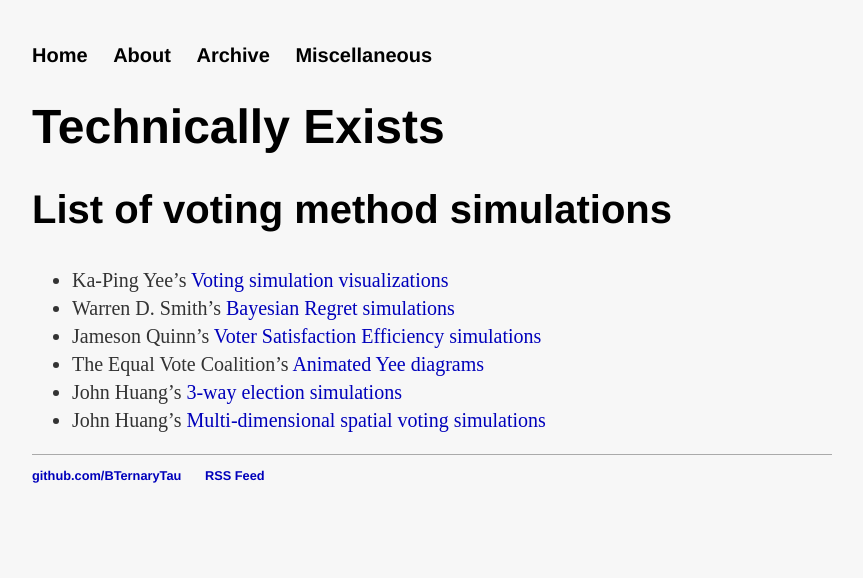
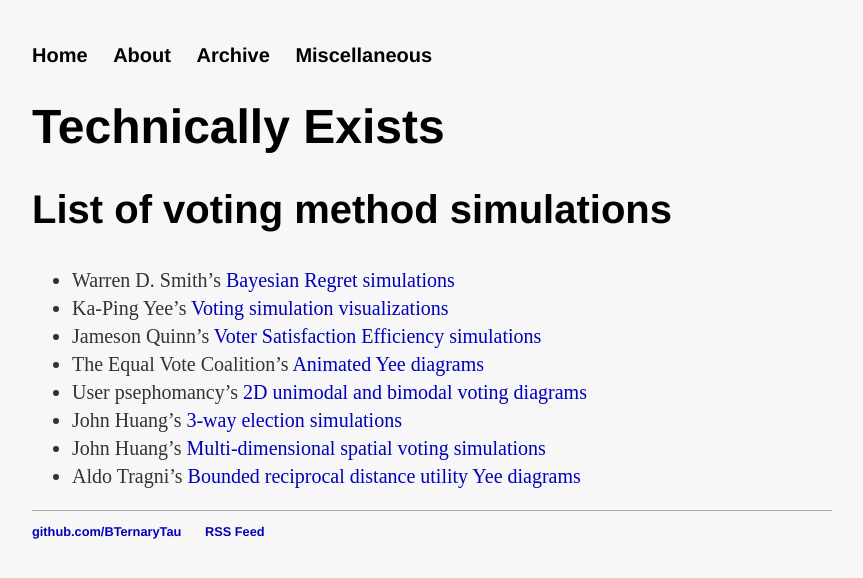
Before and after one commit to BTernaryTau/bternarytau.github.io, a Jekyll site: the page built from miscellaneous/voting-theory/list-of-voting-method-simulations.md, in a window 1280 px wide. Shown: the top 578 px of the page, without its empty margins (208-1071 px from the left). Built offline with Jekyll 4.4.1, drawn with Linux system fonts in a browser that asks for light colours; comment, search, counter and statistics services are not loaded.

Commit message:
Add to list of voting simulations

```diff
--- a/miscellaneous/voting-theory/list-of-voting-method-simulations.md
+++ b/miscellaneous/voting-theory/list-of-voting-method-simulations.md
@@ -5,9 +5,11 @@ title: "List of voting method simulations"
 # {{ site.title }}
 ## {{ page.title }}
 
+* Warren D. Smith's [Bayesian Regret simulations](https://rangevoting.org/BayRegDum.html)
 * Ka-Ping Yee's [Voting simulation visualizations](http://zesty.ca/voting/sim/)
-* Warren D. Smith's [Bayesian Regret simulations](https://rangevoting.org/BayRegDum.html)
 * Jameson Quinn's [Voter Satisfaction Efficiency simulations](https://electionscience.github.io/vse-sim/VSE/)
 * The Equal Vote Coalition's [Animated Yee diagrams](https://www.youtube.com/watch?v=-4FXLQoLDBA)
+* User psephomancy's [2D unimodal and bimodal voting diagrams](https://imgur.com/gallery/huNsRO6)
 * John Huang's [3-way election simulations](http://votesim.usa4r.org/simple3way/simple3way.html)
 * John Huang's [Multi-dimensional spatial voting simulations](http://votesim.usa4r.org/spatial5dim/spatial5dim.html)
+* Aldo Tragni's [Bounded reciprocal distance utility Yee diagrams](https://forum.electionscience.org/t/yee-diagramm-strong-monotonicity-failure-resistance/823)
```
